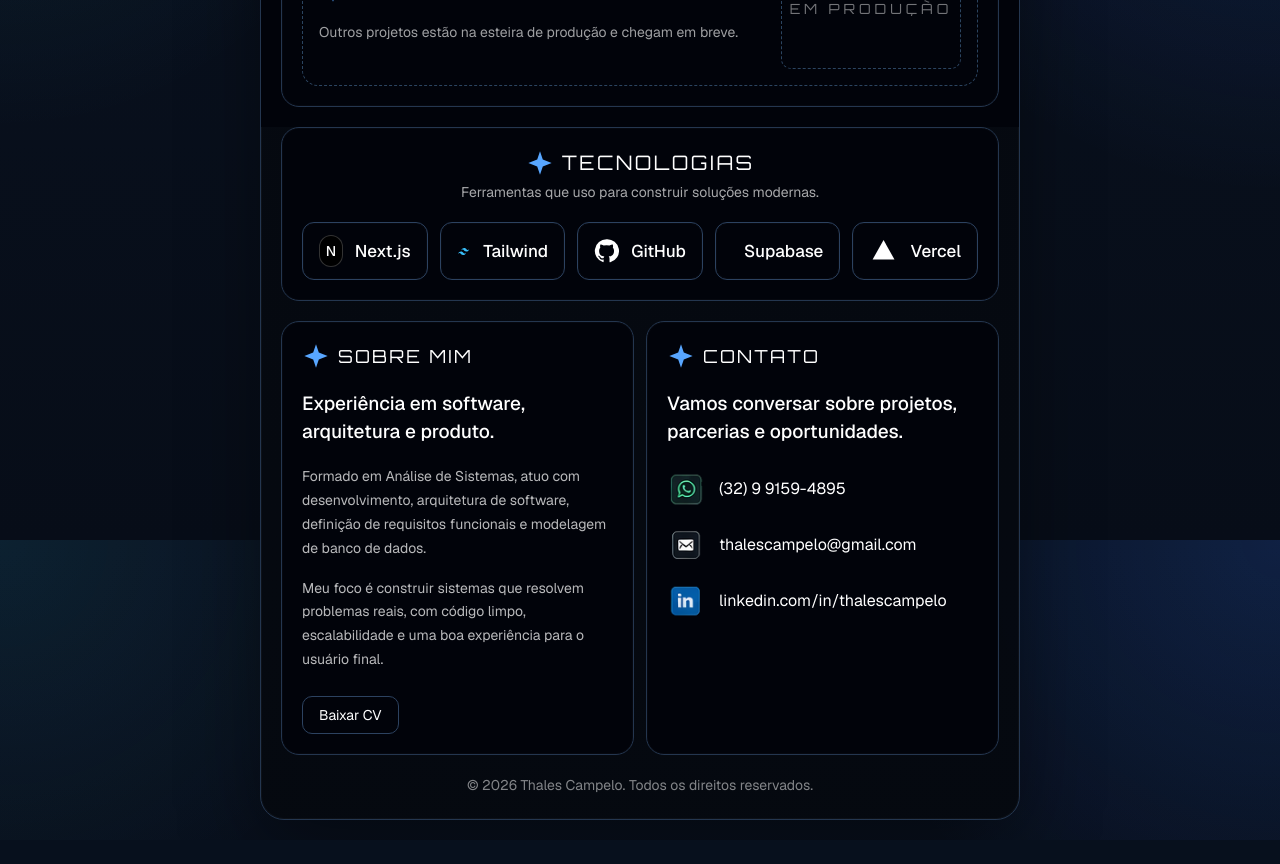
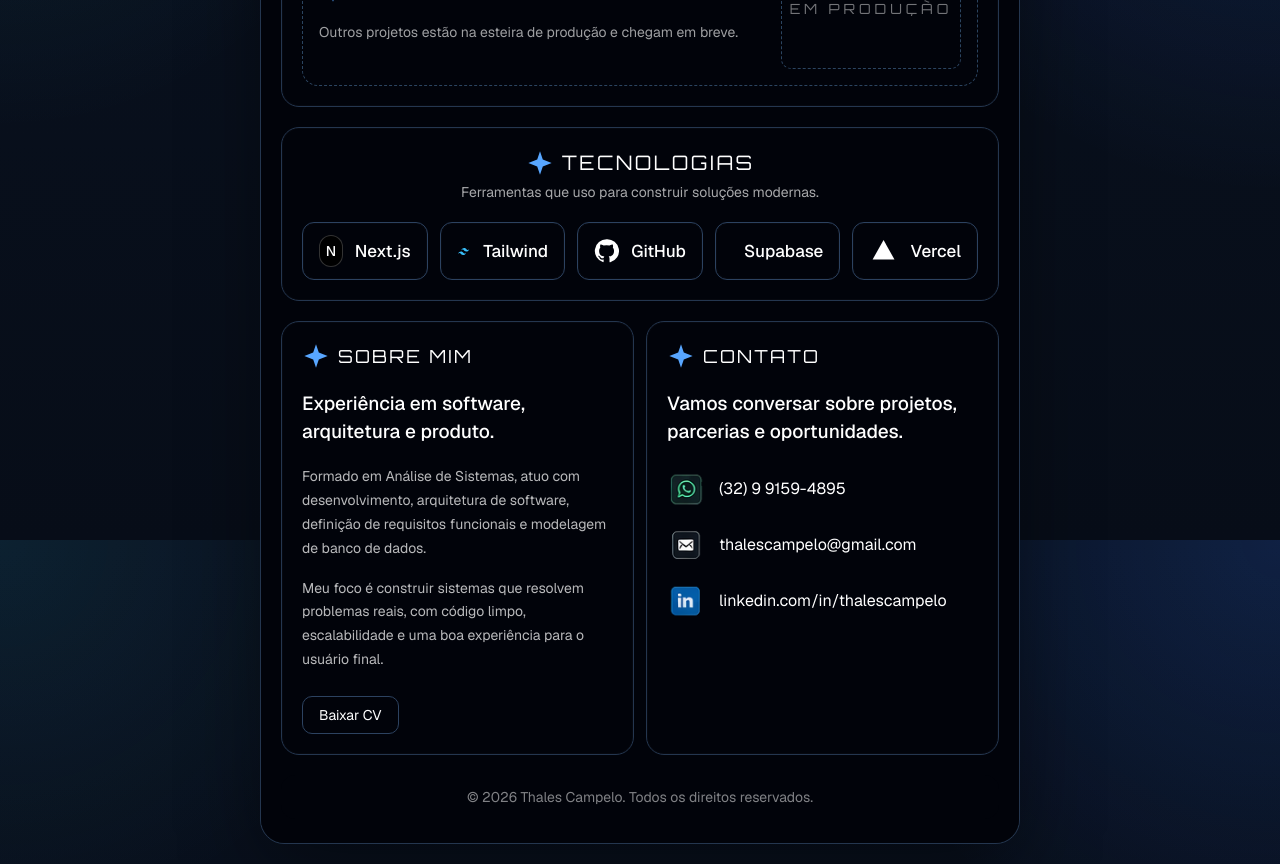
Before and after one commit to thalescampelodac/landing-page-2, a Next.js app: page / in a window 1280 px wide. Shown: the part 1060-1924 px from the top of the page. Before the commit the page ends 1900 px from the top, so only its background shows below. Built offline with nearby package versions, Linux system fonts and the light colour scheme.

Commit message:
feat: finalize footer and section backgrounds

```diff
--- a/src/app/page.tsx
+++ b/src/app/page.tsx
@@ -664,7 +664,11 @@ export default function Home() {
           </div>
         </section>
 
-        <section id="tecnologias" className="px-4 pb-4 sm:px-5 sm:pb-5">
+        <section
+          id="tecnologias"
+          className="px-4 pb-4 sm:px-5 sm:pb-5"
+          style={{ backgroundColor: stageSectionBackground }}
+        >
           <div
             className="rounded-[18px] border border-[#24364f] px-4 py-4 shadow-[0_0_0_1px_rgba(255,255,255,0.02)_inset] sm:px-5 sm:py-5"
             style={{ backgroundColor: stageSectionBackground }}
@@ -710,7 +714,10 @@ export default function Home() {
           </div>
         </section>
 
-        <section className="px-4 pb-4 sm:px-5 sm:pb-5">
+        <section
+          className="px-4 pb-4 sm:px-5 sm:pb-5"
+          style={{ backgroundColor: stageSectionBackground }}
+        >
           <div className="grid gap-3 md:grid-cols-2">
             <article
               id="sobre"
@@ -809,8 +816,16 @@ export default function Home() {
           </div>
         </section>
 
-        <footer className="px-4 pb-6 text-center text-sm text-white/50 sm:px-5">
-          {text.footer}
+        <footer
+          className="rounded-b-[24px] px-4 pb-6 text-center text-sm text-white/50 sm:px-5"
+          style={{ backgroundColor: stageSectionBackground }}
+        >
+          <div
+            className="rounded-[14px] px-4 py-3"
+            style={{ backgroundColor: stageSectionBackground }}
+          >
+            {text.footer}
+          </div>
         </footer>
       </div>
     </main>
```
